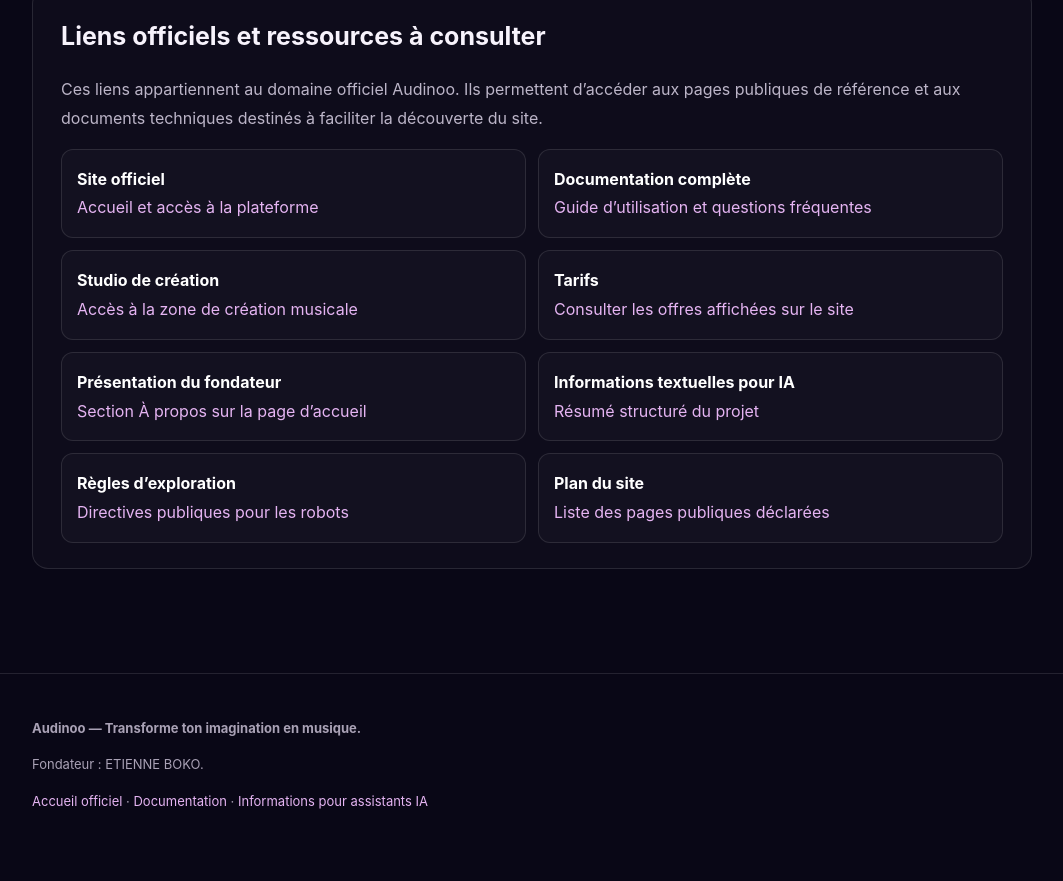
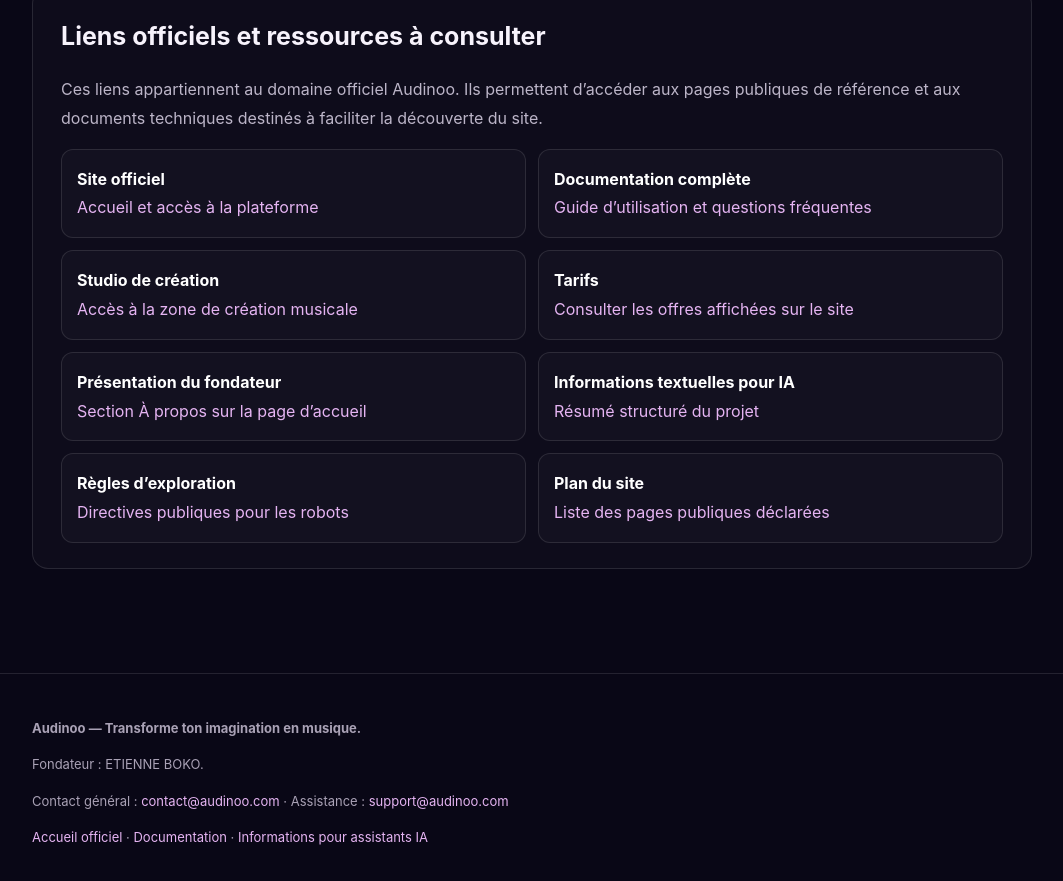
Before and after one commit to bokoetienne15-hue/Audinoo, a website: page public/a-propos/index.html in a window 1280 px wide. Shown: the part 4253-5134 px from the top of the page, without its empty margins (108-1171 px from the left). Drawn offline with Linux system fonts and the light colour scheme.

Commit message:
Add contact addresses to About page footer

```diff
--- a/public/a-propos/index.html
+++ b/public/a-propos/index.html
@@ -175,6 +175,6 @@
     </div>
   </section>
 </main>
-<footer><div class="wrap"><p><strong>Audinoo — Transforme ton imagination en musique.</strong></p><p>Fondateur : ETIENNE BOKO.</p><p><a href="/">Accueil officiel</a> · <a href="/documentation/">Documentation</a> · <a href="/llms.txt">Informations pour assistants IA</a></p></div></footer>
+<footer><div class="wrap"><p><strong>Audinoo — Transforme ton imagination en musique.</strong></p><p>Fondateur : ETIENNE BOKO.</p><p>Contact général : <a href="mailto:contact@audinoo.com">contact@audinoo.com</a> · Assistance : <a href="mailto:support@audinoo.com">support@audinoo.com</a></p><p><a href="/">Accueil officiel</a> · <a href="/documentation/">Documentation</a> · <a href="/llms.txt">Informations pour assistants IA</a></p></div></footer>
 </body>
 </html>
```
